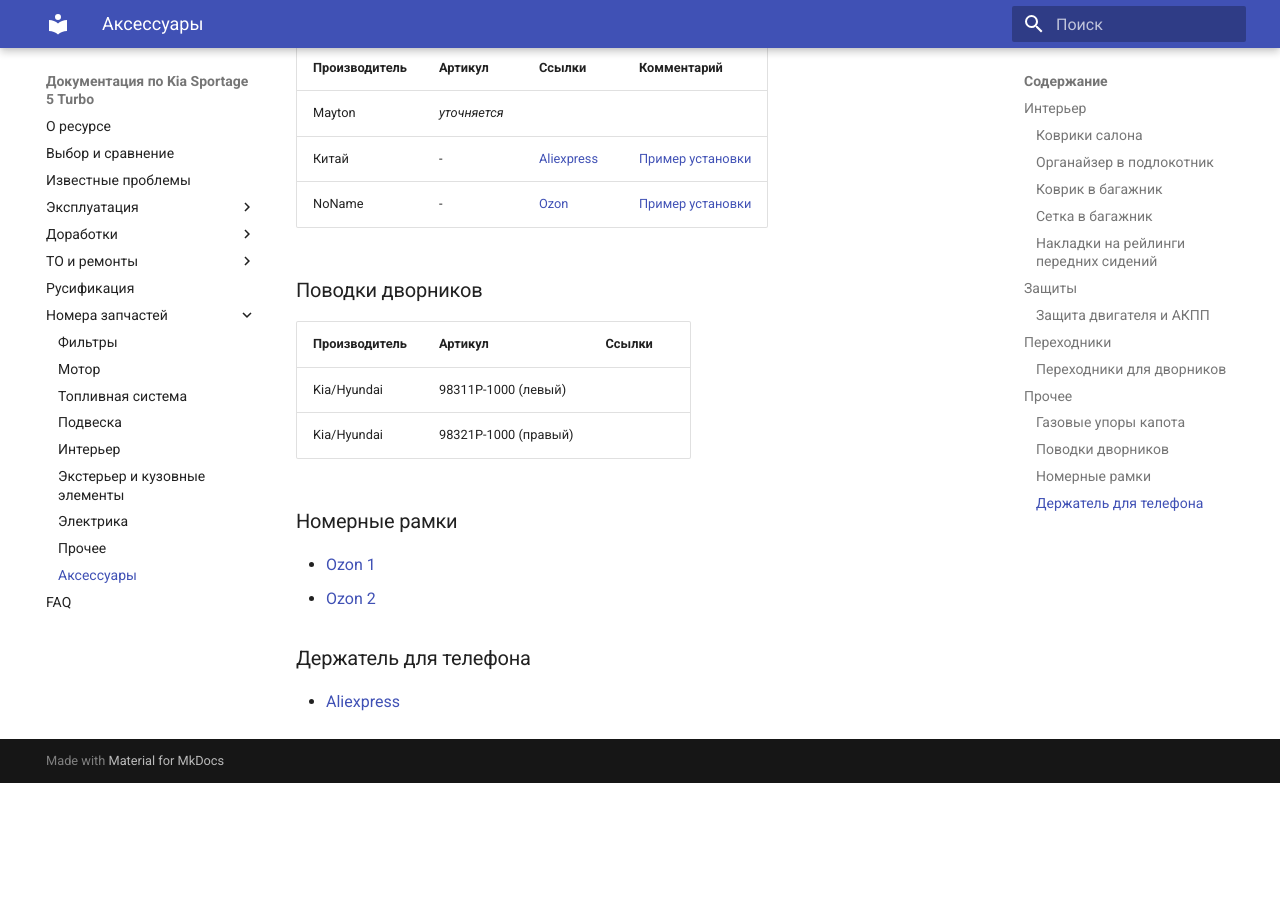
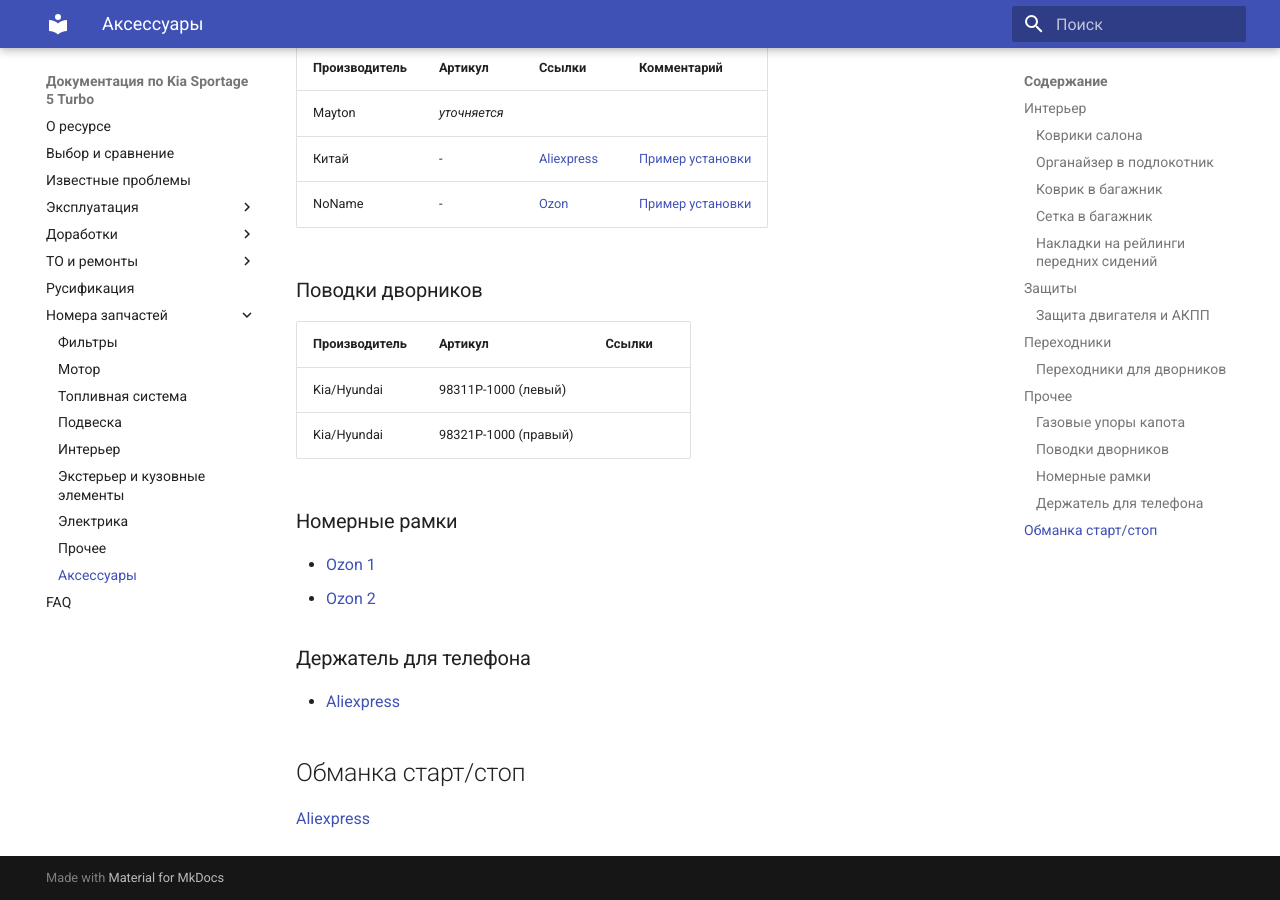
Before and after one commit to kia-sportage-docs/kia-sport5-docs, an MkDocs documentation site: the page built from docs/part/accessories.md, in a window 1280 px wide and 900 px high, scrolled down 1693 px. Built offline with MkDocs 1.6.1 and Material for MkDocs 9.7.7, drawn with Linux system fonts in a browser that asks for light colours; before the commit the page ends 2476 px from its top, so only the background shows below that.

Commit message:
ссылка на обмаку старт/стоп

```diff
--- a/docs/part/accessories.md
+++ b/docs/part/accessories.md
@@ -68,3 +68,7 @@
 ### Держатель для телефона
 
 - [Aliexpress](https://sl.aliexpress.ru/p?key=LXPhV9R)
+
+## Обманка старт/стоп
+
+[Aliexpress](https://sl.aliexpress.ru/p?key=VcrqVPr)
```
Also changed, not shown: docs/part/electric.md (+5 -0 lines).
